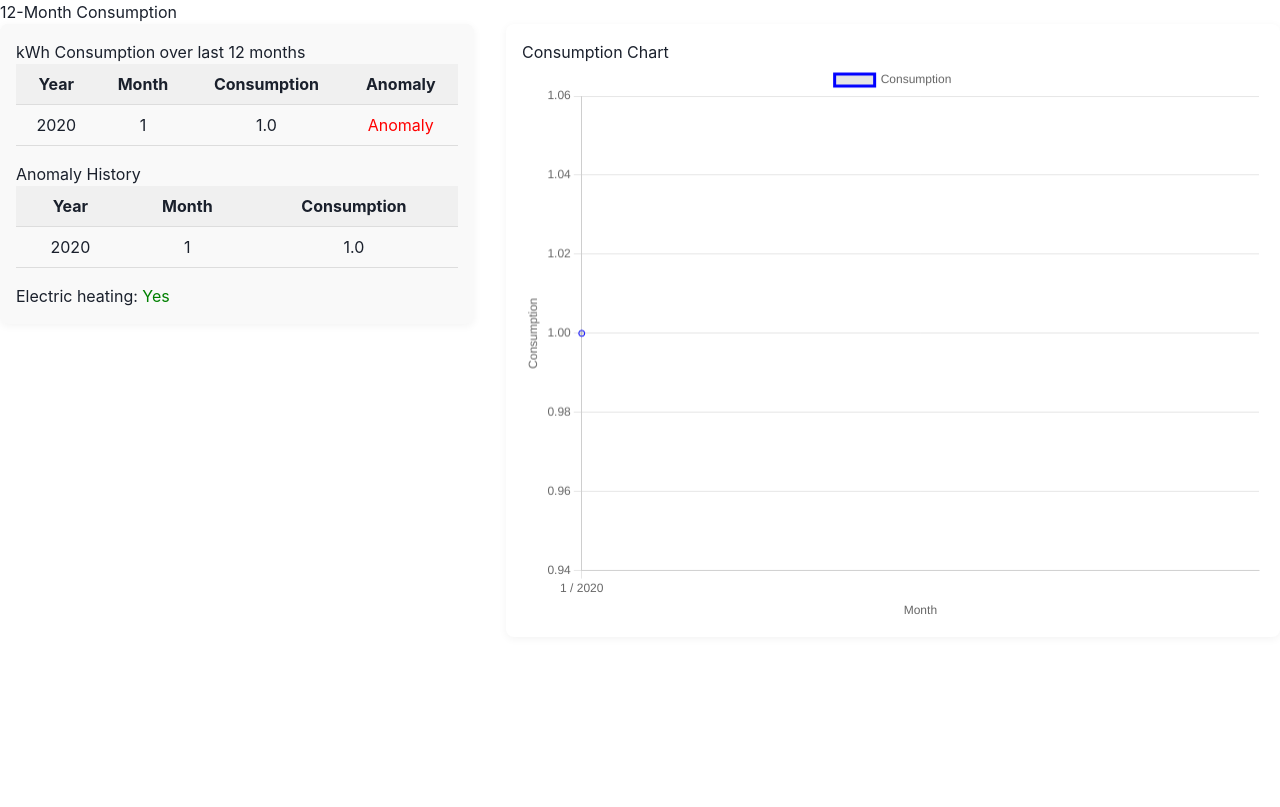
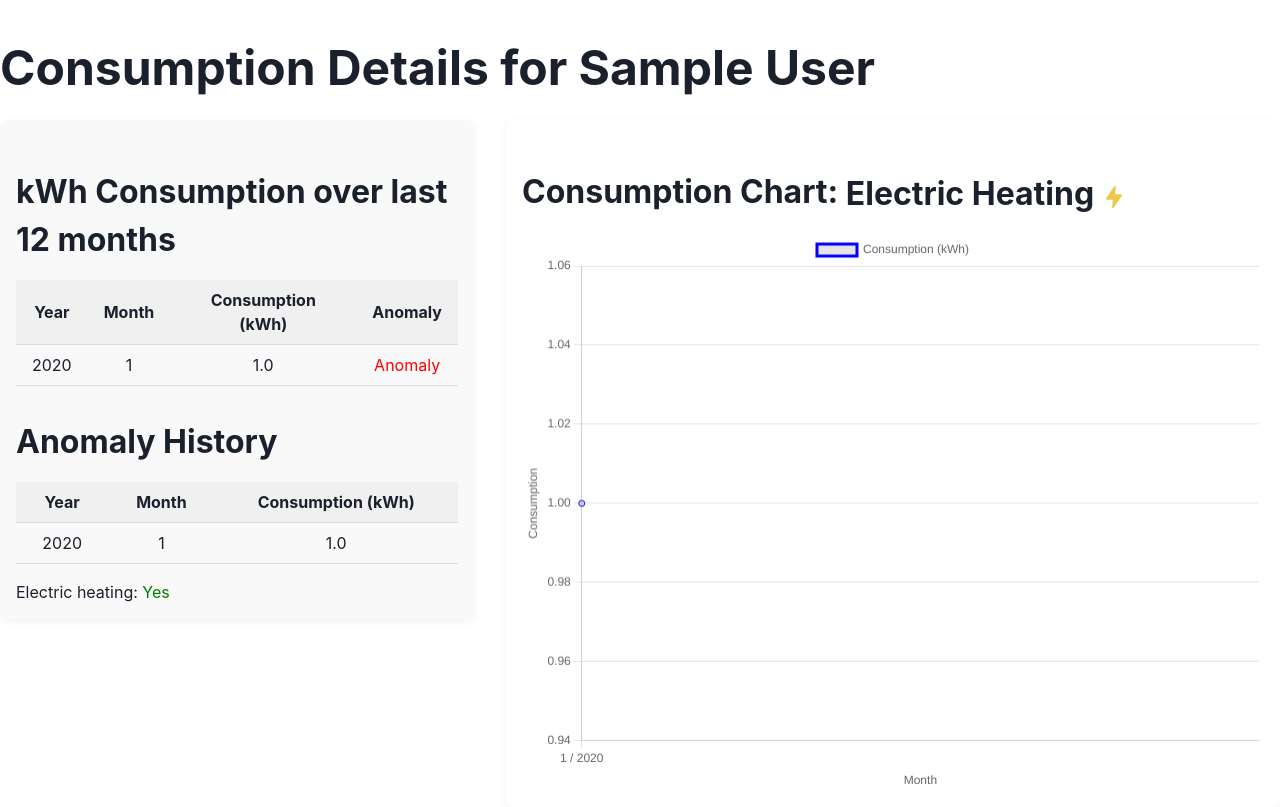
Before and after one commit to CharlesS940/electricity_consumption_dashboard, a Django app: page /consumption/1 in a window 1280 px wide. Before the commit the page ends 614 px from the top, so only its background shows below. Run offline with Django 3.2, Linux system fonts and the light colour scheme; tables that the repository leaves empty hold one stand-in row (values such as "Sample post"); parts of the project's set-up code (start-up, migrations or seed data) failed here and were passed over.

Commit message:
Improve dashboard readability and style

```diff
--- a/hwjob/dashboard/static/dashboard/css/dashboard.css
+++ b/hwjob/dashboard/static/dashboard/css/dashboard.css
@@ -138,3 +138,17 @@ th {
         margin-bottom: 1rem;
     }
 }
+
+h2 {
+    font-size: 2em;
+    font-weight: bold;
+    margin-top: 2rem;
+    margin-bottom: 1rem;
+}
+
+h1 {
+    font-size: 3em;
+    font-weight: bold;
+    margin-top: 2rem;
+    margin-bottom: 1rem;
+}
--- a/hwjob/dashboard/templates/dashboard/consumption_detail.html
+++ b/hwjob/dashboard/templates/dashboard/consumption_detail.html
@@ -8,7 +8,7 @@
 
 {% block body %}
 <main class="consumption-detail-container">
-    <h1>12-Month Consumption</h1>
+    <h1>Consumption Details for {{ client.full_name }}</h1>
     <div class="dashboard-flex">
         <div class="table-container">
             <h2>kWh Consumption over last 12 months</h2>
@@ -17,7 +17,7 @@
                     <tr>
                         <th>Year</th>
                         <th>Month</th>
-                        <th>Consumption</th>
+                        <th>Consumption (kWh)</th>
                         <th>Anomaly</th>
                     </tr>
                 </thead>
@@ -44,7 +44,7 @@
                     <tr>
                         <th>Year</th>
                         <th>Month</th>
-                        <th>Consumption</th>
+                        <th>Consumption (kWh)</th>
                     </tr>
                 </thead>
                 <tbody>
@@ -71,7 +71,16 @@
             </p>
         </div>
         <div class="chart-container">
-            <h2>Consumption Chart</h2>
+            <h2>
+                Consumption Chart:
+                <span style="vertical-align: middle;">
+                    {% if has_electric_heating %}
+                        Electric Heating <i class="icon fill-yellow" data-eva="flash" style="vertical-align:middle; display:inline;"></i>
+                    {% else %}
+                        No Electric Heating <i class="icon fill-gray" data-eva="flash-off" style="vertical-align:middle; display:inline;"></i>
+                    {% endif %}
+                </span>
+            </h2>
             <canvas id="consumptionChart" width="400" height="300"></canvas>
         </div>
     </div>
@@ -94,7 +103,7 @@
             data: {
                 labels: labels,
                 datasets: [{
-                    label: 'Consumption',
+                    label: 'Consumption (kWh)',
                     data: data,
                     borderColor: 'blue',
                     fill: false,
--- a/hwjob/dashboard/views.py
+++ b/hwjob/dashboard/views.py
@@ -23,6 +23,7 @@ def consumption_view(request, client_id):
     anomalies = queryset.filter(has_anomaly=True)
 
     context = {
+        "client": client,
         "consumptions": consumptions,
         "has_electric_heating": client.has_elec_heating,
         "anomalies": anomalies,
```
